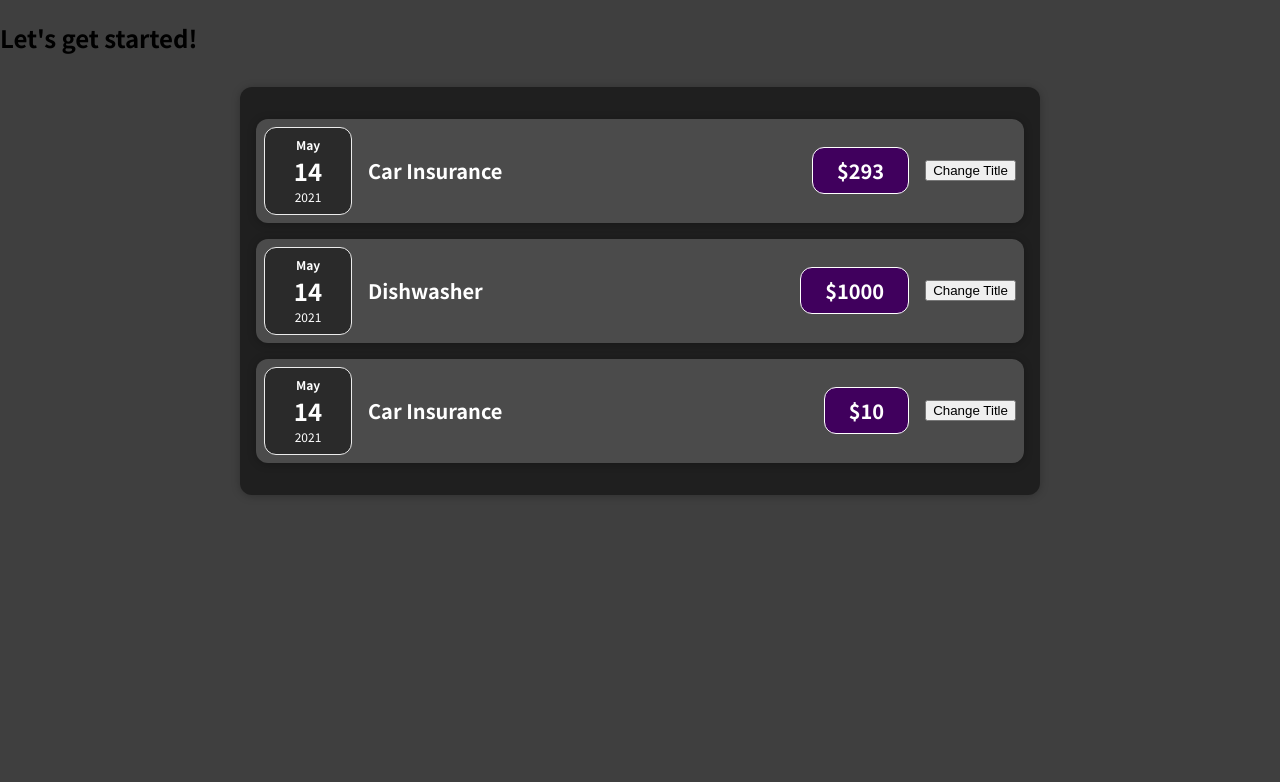
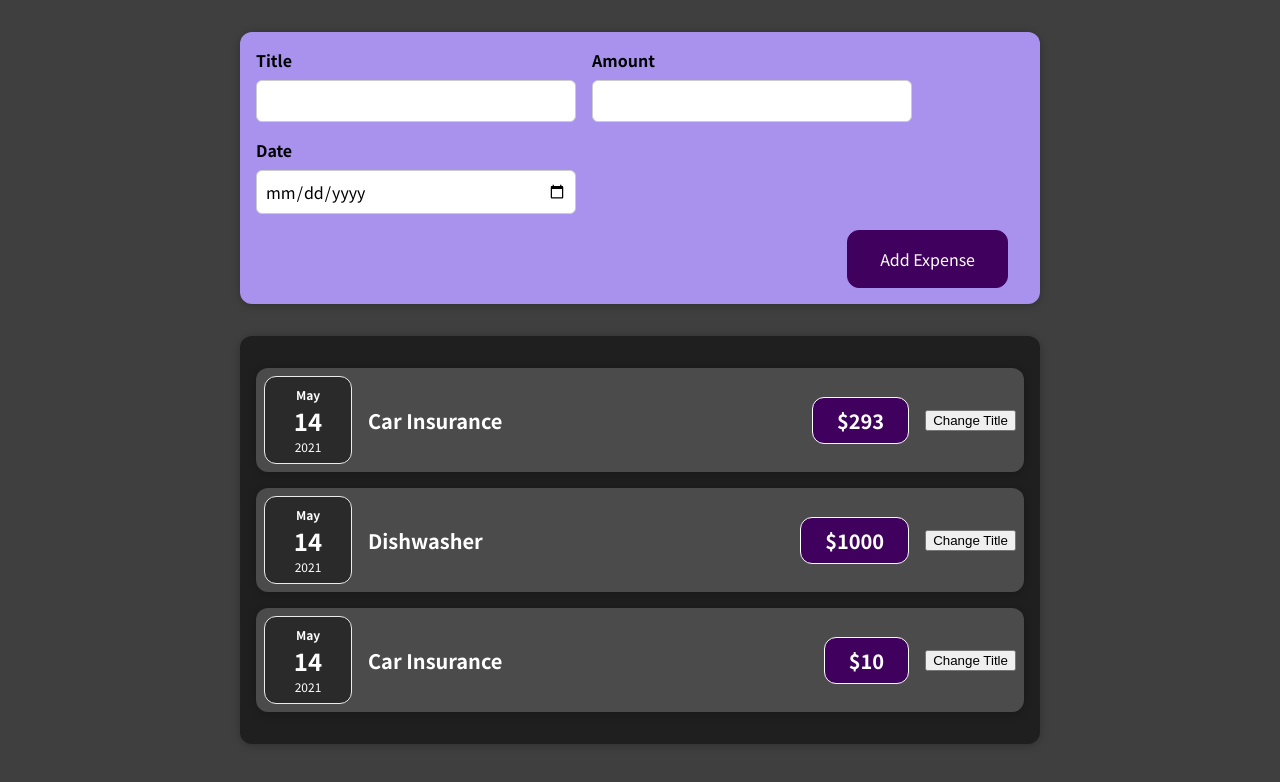
Before and after one commit to KVISDAOWNER/udemy-react, a React (Create React App) app in the folder 01-starting-setup/: page / in a window 1280 px wide. Shown: the top 782 px of the page. Built offline with nearby package versions, Linux system fonts and the light colour scheme.

Commit message:
new expense components created - still does nothing

```diff
--- a/01-starting-setup/src/App.js
+++ b/01-starting-setup/src/App.js
@@ -1,5 +1,5 @@
 import Expenses from "./components/expenses/Expenses";
-
+import NewExpense from "./components/newExpenses/NewExpense"
 function App() {
 	const expenses = [
 		{
@@ -25,7 +25,7 @@
 	return (
 		//jsx code "html inside js"
 		<div>
-			<h2>Let's get started!</h2>
+			<NewExpense/>
 			<Expenses expenses={expenses}></Expenses>
 		</div>
 	);
--- /dev/null
+++ b/01-starting-setup/src/components/newExpenses/ExpenseForm.css
@@ -0,0 +1,26 @@
+.new-expense__controls {
+  display: flex;
+  flex-wrap: wrap;
+  gap: 1rem;
+  margin-bottom: 1rem;
+  text-align: left;
+}
+
+.new-expense__control label {
+  font-weight: bold;
+  margin-bottom: 0.5rem;
+  display: block;
+}
+
+.new-expense__control input {
+  font: inherit;
+  padding: 0.5rem;
+  border-radius: 6px;
+  border: 1px solid #ccc;
+  width: 20rem;
+  max-width: 100%;
+}
+
+.new-expense__actions {
+  text-align: right;
+}
--- /dev/null
+++ b/01-starting-setup/src/components/newExpenses/ExpenseForm.js
@@ -0,0 +1,27 @@
+import './ExpenseForm.css'
+
+function ExpenseForm(){
+	return (
+		<form>
+			<div className="new-expense__controls">
+				<div className='new-expense__control'>
+					<label>Title</label>
+					<input type='text'/>
+				</div>
+				<div className='new-expense__control'>
+					<label>Amount</label>
+					<input type='number' min='0.01' step='0.01'/>
+				</div>
+				<div className='new-expense__control'>
+					<label>Date</label>
+					<input type='date' min='2019-01-01' step='2022-12-31'/>
+				</div>
+			</div>
+			<div className='new-expense__actions'>
+				<button type='submit'>Add Expense</button>
+			</div>
+		</form>
+	)
+}
+
+export default ExpenseForm;
--- /dev/null
+++ b/01-starting-setup/src/components/newExpenses/NewExpense.css
@@ -0,0 +1,38 @@
+.new-expense {
+  background-color: #a892ee;
+  padding: 1rem;
+  margin: 2rem auto;
+  width: 50rem;
+  max-width: 95%;
+  border-radius: 12px;
+  text-align: center;
+  box-shadow: 0 1px 8px rgba(0, 0, 0, 0.25);
+}
+
+.new-expense button {
+  font: inherit;
+  cursor: pointer;
+  padding: 1rem 2rem;
+  border: 1px solid #40005d;
+  background-color: #40005d;
+  color: white;
+  border-radius: 12px;
+  margin-right: 1rem;
+}
+
+.new-expense button:hover,
+.new-expense button:active {
+  background-color: #510674;
+  border-color: #510674;
+}
+
+.new-expense button.alternative {
+  color: #220131;
+  border-color: transparent;
+  background-color: transparent;
+}
+
+.new-expense button.alternative:hover,
+.new-expense button.alternative:active {
+  background-color: #ddb3f8;
+}
--- /dev/null
+++ b/01-starting-setup/src/components/newExpenses/NewExpense.js
@@ -0,0 +1,12 @@
+import './NewExpense.css'
+import ExpenseForm from './ExpenseForm'
+function NewExpense(){
+
+	return (
+		<div className='new-expense'>
+			<ExpenseForm/>
+		</div>
+	)
+}
+
+export default NewExpense;
```
